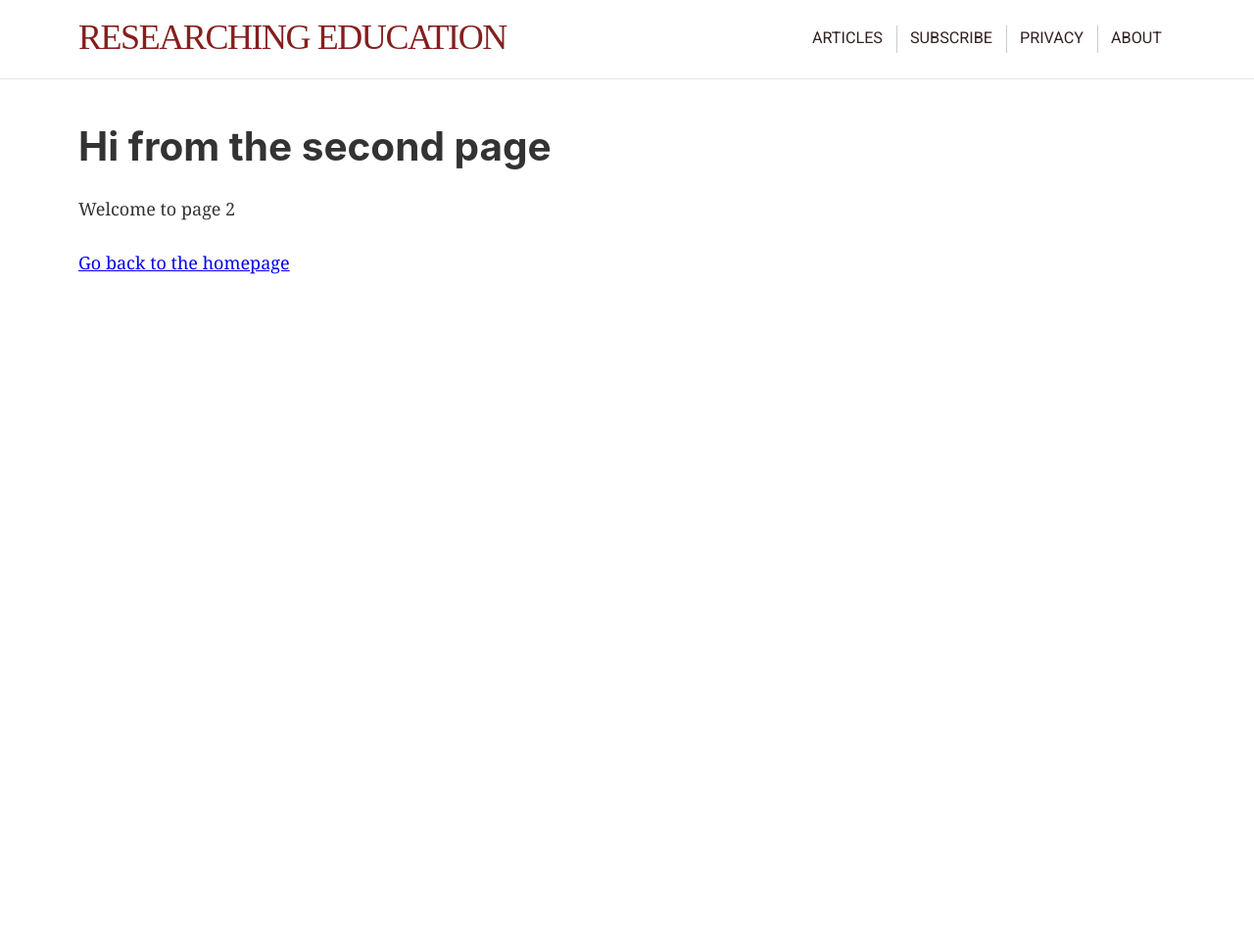
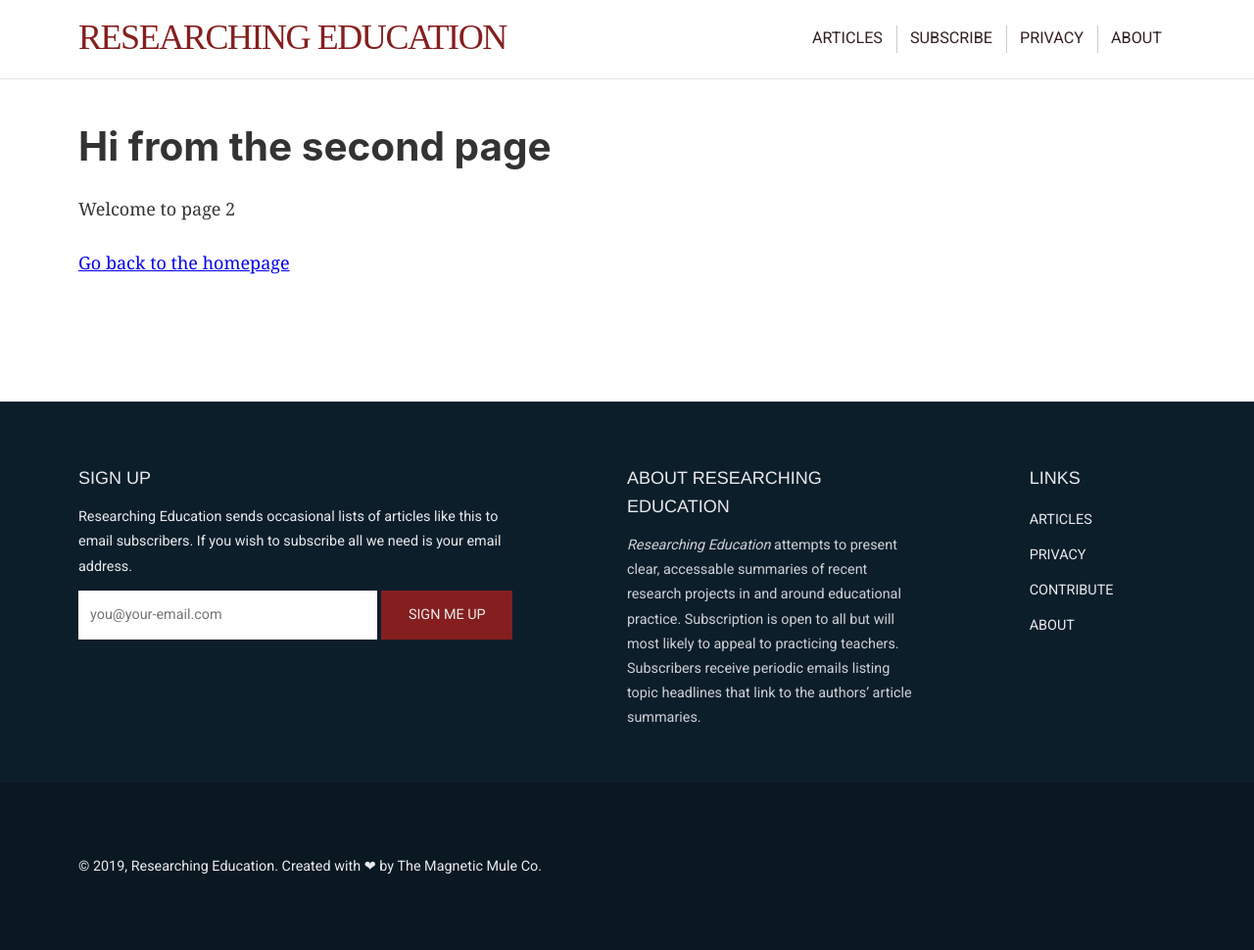
Before and after one commit to moon920830/researching-education-front, a Gatsby site: page /page-2 in a window 1280 px wide. Shown: the whole page at 98% size. Before the commit the page ends 800 px from the top, so only its background shows below. Built offline with nearby package versions, Linux system fonts and the light colour scheme; Gatsby itself is replaced by a stand-in of ours.

Commit message:
Modified footer including complete change of design.

```diff
--- a/gatsby-config.js
+++ b/gatsby-config.js
@@ -17,6 +17,12 @@ module.exports = {
         // we are using the Advanced Custom Fields plugin
         useACF: true,
         verboseOutput: true,
+        perPage: 100,
+        // Search and Replace Urls across WordPress content.
+        searchAndReplaceContentUrls: {
+          sourceUrl: 'https://lsri.info/researchingeducation',
+          replacementUrl: 'https://researchingeducation.com',
+        },
         // how many pagrs are retreived on each API request
         perPage: 50,
         // Number of requests sent at once
--- a/src/components/footer/footer.js
+++ b/src/components/footer/footer.js
@@ -6,35 +6,54 @@ import SignupForm from './signupForm';
 class Footer extends Component {
   render() {
     return (
-      <div class="footer">
-        <div class="container">
-          <div class="footer__main">
-            <div class="logo">
-              <div class="footer__header">About Researching Education</div>
-              <div className="footer__seperator" />
-              <div>
-                Lorem Ipsum is simply dummy text of the printing and typesetting
-                industry. Lorem Ipsum has been the industry's standard dummy
-                text ever since the 1500s, when an unknown printer took a galley
-                of type and scrambled.
+      <div className="footer">
+        <div className="footer__container">
+          <div className="footer__grid">
+            <div class="footer__section">
+              <div className="footer__header">Sign up</div>
+              <SignupForm />
+            </div>
+            <div className="footer__section">
+              <div className="footer__header">About Researching Education</div>
+              <div className="footer__paragraph">
+                <span class="fs-italic">Researching Education</span> attempts to
+                present clear, accessable summaries of recent research projects
+                in and around educational practice. Subscription is open to all
+                but will most likely to appeal to practicing teachers.
+                Subscribers receive periodic emails listing topic headlines that
+                link to the authors’ article summaries.
               </div>
             </div>
-            <div class="footer_site-links">
-              <div class="footer__header">Links</div>
-              <div className="footer__seperator" />
+            <div class="footer__section">
+              <div className="footer_site-links">
+                <div className="footer__header">Links</div>
+                <nav className="footer__nav">
+                  <ul class="footer__nav-list">
+                    <li>Articles</li>
+                    <li>Privacy</li>
+                    <li>Contribute</li>
+                    <li>About</li>
+                  </ul>
+                </nav>
+              </div>
             </div>
-            <SignupForm />
-
-            <div>Test</div>
           </div>
         </div>
-        <div class="footer__credits">
-          <div class="container">
-            <span class="footer__copyright">
-              © {new Date().getFullYear()}, Researching Education
+        <div className="footer__credits">
+          <div className="footer__container">
+            <span className="footer__copyright">
+              © {new Date().getFullYear()},{' '}
+              <span className="">Researching Education.</span>
               {` `}
             </span>
-            Created by <a href="magneticmule.com">The Magnetic Mule Co.</a>
+            Created with ❤ by{' '}
+            <a
+              href="https://magneticmule.com"
+              className="footer__credits-copyright--link"
+            >
+              The Magnetic Mule Co
+            </a>
+            .
           </div>
         </div>
       </div>
--- a/src/components/footer/signupForm.js
+++ b/src/components/footer/signupForm.js
@@ -5,12 +5,11 @@ class SignupForm extends Component {
     return (
       <div class="footer__signup-form">
         <div className="footer__signup-form--intro">
-          Lorem ipsum dolor sit amet, has ea assum aperiam, vis in habemus
-          sententiae, ei illum verterem sea. Alia detracto in vis. At qui case
-          eleifend, qui ex diceret civibus, et cum velit aliquam
-          mnesarchum.Lorem ipsum dolor sit amet.
+          Researching Education sends occasional lists of articles like this to
+          email subscribers. If you wish to subscribe all we need is your email
+          address.
         </div>
-        <div className="box-shadow-small">
+        <div className="footer__signup-form--controls">
           <input
             type="email"
             name="reader_email"
--- a/src/components/head.js
+++ b/src/components/head.js
@@ -4,11 +4,10 @@ import { Helmet } from 'react-helmet';
 class Head extends Component {
   render() {
     return (
-      <div>
-        <Helmet>
-          <title>Researching Education</title>
+      <Helmet>
+        <title>Researching Education</title>
 
-          {/* <link
+        {/* <link
             rel:"apple-touch-icon"
             sizes:"57x57"
             href:"/icons/apple-icon-57x57.png"
@@ -81,8 +80,7 @@ class Head extends Component {
           <meta name="msapplication-TileColor" content="#ffffff" />
           <meta name="msapplication-TileImage" content="/ms-icon-144x144.png" />
           <meta name="theme-color" content="#ffffff" /> */}
-        </Helmet>
-      </div>
+      </Helmet>
     );
   }
 }
--- a/src/components/layout.js
+++ b/src/components/layout.js
@@ -27,6 +27,7 @@ const Layout = ({ children }) => (
           siteSubtitle={data.site.siteMetadata.subTitle}
         />
         <div className="container">{children}</div>
+        <Footer />
       </div>
     )}
   />
--- a/src/components/layout.scss
+++ b/src/components/layout.scss
@@ -1,6 +1,7 @@
 @import url('https://fonts.googleapis.com/css?family=Playfair+Display|Roboto|');
 html {
-  font-family: Roboto, BlinkMacSystemFont, 'Segoe UI', Oxygen, Ubuntu, Cantarell, 'Open Sans', 'Helvetica Neue', -apple-system, sans-serif;
+  font-family: Roboto, BlinkMacSystemFont, 'Segoe UI', Oxygen, Ubuntu, Cantarell,
+    'Open Sans', 'Helvetica Neue', -apple-system, sans-serif;
   font-feature-settings: 'kern', 'liga', 'clig', 'calt';
   text-rendering: optimizeLegibility;
   -webkit-text-size-adjust: 100%;
@@ -176,6 +177,11 @@ button:-moz-focusring {
   outline: 1px dotted ButtonText;
 }
 
+form input[type='submit'] {
+  box-sizing: border-box;
+  -moz-box-sizing: border-box;
+}
+
 fieldset {
   margin: 0 2px;
   padding: 0.35em 0.625em 0.75em;
@@ -278,7 +284,8 @@ h1 {
   padding-bottom: 0;
   padding-left: 0;
   color: inherit;
-  font-family: -apple-system, BlinkMacSystemFont, Segoe UI, Roboto, Oxygen, Ubuntu, Cantarell, Fira Sans, Droid Sans, Helvetica Neue, sans-serif;
+  font-family: -apple-system, BlinkMacSystemFont, Segoe UI, Roboto, Oxygen,
+    Ubuntu, Cantarell, Fira Sans, Droid Sans, Helvetica Neue, sans-serif;
   font-size: 2.25rem;
   font-weight: bold;
   line-height: 1.1;
@@ -295,7 +302,8 @@ h2 {
   padding-bottom: 0;
   padding-left: 0;
   color: inherit;
-  font-family: -apple-system, BlinkMacSystemFont, Segoe UI, Roboto, Oxygen, Ubuntu, Cantarell, Fira Sans, Droid Sans, Helvetica Neue, sans-serif;
+  font-family: -apple-system, BlinkMacSystemFont, Segoe UI, Roboto, Oxygen,
+    Ubuntu, Cantarell, Fira Sans, Droid Sans, Helvetica Neue, sans-serif;
   font-size: 1.62671rem;
   font-weight: bold;
   line-height: 1.1;
@@ -312,7 +320,8 @@ h3 {
   padding-bottom: 0;
   padding-left: 0;
   color: inherit;
-  font-family: -apple-system, BlinkMacSystemFont, Segoe UI, Roboto, Oxygen, Ubuntu, Cantarell, Fira Sans, Droid Sans, Helvetica Neue, sans-serif;
+  font-family: -apple-system, BlinkMacSystemFont, Segoe UI, Roboto, Oxygen,
+    Ubuntu, Cantarell, Fira Sans, Droid Sans, Helvetica Neue, sans-serif;
   font-size: 1.38316rem;
   font-weight: bold;
   line-height: 1.1;
@@ -329,7 +338,8 @@ h4 {
   padding-bottom: 0;
   padding-left: 0;
   color: inherit;
-  font-family: -apple-system, BlinkMacSystemFont, Segoe UI, Roboto, Oxygen, Ubuntu, Cantarell, Fira Sans, Droid Sans, Helvetica Neue, sans-serif;
+  font-family: -apple-system, BlinkMacSystemFont, Segoe UI, Roboto, Oxygen,
+    Ubuntu, Cantarell, Fira Sans, Droid Sans, Helvetica Neue, sans-serif;
   font-size: 1rem;
   font-weight: bold;
   line-height: 1.1;
@@ -346,7 +356,8 @@ h5 {
   padding-bottom: 0;
   padding-left: 0;
   color: inherit;
-  font-family: -apple-system, BlinkMacSystemFont, Segoe UI, Roboto, Oxygen, Ubuntu, Cantarell, Fira Sans, Droid Sans, Helvetica Neue, sans-serif;
+  font-family: -apple-system, BlinkMacSystemFont, Segoe UI, Roboto, Oxygen,
+    Ubuntu, Cantarell, Fira Sans, Droid Sans, Helvetica Neue, sans-serif;
   font-size: 0.85028rem;
   font-weight: bold;
   line-height: 1.1;
@@ -363,7 +374,8 @@ h6 {
   padding-bottom: 0;
   padding-left: 0;
   color: inherit;
-  font-family: -apple-system, BlinkMacSystemFont, Segoe UI, Roboto, Oxygen, Ubuntu, Cantarell, Fira Sans, Droid Sans, Helvetica Neue, sans-serif;
+  font-family: -apple-system, BlinkMacSystemFont, Segoe UI, Roboto, Oxygen,
+    Ubuntu, Cantarell, Fira Sans, Droid Sans, Helvetica Neue, sans-serif;
   font-size: 0.78405rem;
   font-weight: bold;
   line-height: 1.1;
@@ -592,13 +604,13 @@ ul li {
   padding-left: 0;
 }
 
-li>ol {
+li > ol {
   margin-top: calc(1.45rem / 2);
   margin-bottom: calc(1.45rem / 2);
   margin-left: 1.45rem;
 }
 
-li>ul {
+li > ul {
   margin-top: calc(1.45rem / 2);
   margin-bottom: calc(1.45rem / 2);
   margin-left: 1.45rem;
@@ -616,7 +628,7 @@ p *:last-child {
   margin-bottom: 0;
 }
 
-li>p {
+li > p {
   margin-bottom: calc(1.45rem / 2);
 }
 
@@ -686,7 +698,8 @@ code {
   padding-bottom: 0.2em;
   border-radius: 3px;
   background-color: hsla(0, 0%, 0%, 0.04);
-  font-family: 'SFMono-Regular', Consolas, 'Roboto Mono', 'Droid Sans Mono', 'Liberation Mono', Menlo, Courier, monospace;
+  font-family: 'SFMono-Regular', Consolas, 'Roboto Mono', 'Droid Sans Mono',
+    'Liberation Mono', Menlo, Courier, monospace;
 }
 
 pre code {
@@ -823,13 +836,15 @@ pre tt:after {
   font-size: 0.8rem;
 }
 
-.post__sharing--button {}
+.post__sharing--button {
+}
 
 .post__sharing--button--icon {
   margin: 8px 0 8px 0;
 }
 
-.post__sharing--button--text {}
+.post__sharing--button--text {
+}
 
 .post__header {
   border: 0 0 1px 0 solid black;
@@ -879,9 +894,11 @@ pre tt:after {
   width: 30%;
 }
 
-.post__reference {}
+.post__reference {
+}
 
-.post__reference-citation {}
+.post__reference-citation {
+}
 
 .post__reference-link {
   text-decoration: none;
@@ -890,14 +907,15 @@ pre tt:after {
 .post__content {
   margin: 0 0 80px 0;
   color: #454545;
-  font-family: Roboto, BlinkMacSystemFont, 'Segoe UI', Oxygen, Ubuntu, Cantarell, 'Open Sans', 'Helvetica Neue';
+  font-family: Roboto, BlinkMacSystemFont, 'Segoe UI', Oxygen, Ubuntu, Cantarell,
+    'Open Sans', 'Helvetica Neue';
   font-size: 1rem;
   font-weight: normal;
   font-style: normal;
   line-height: 1.6rem;
 }
 
-.post__content>p:first-of-type {
+.post__content > p:first-of-type {
   color: #454545;
   font-family: Playfair Display;
   font-size: 1.6rem;
@@ -906,7 +924,7 @@ pre tt:after {
   line-height: 2rem;
 }
 
-.post__content>p:nth-of-type(2)::first-line {
+.post__content > p:nth-of-type(2)::first-line {
   font-weight: 900;
 }
 
@@ -914,7 +932,7 @@ pre tt:after {
   grid-area: feature-image;
 }
 
-.post__content>h2 {
+.post__content > h2 {
   margin: 0 0 0.5rem 0;
   font-size: 1.1rem;
 }
@@ -932,7 +950,8 @@ pre tt:after {
 }
 
 .footer {
-  font-family: Roboto, BlinkMacSystemFont, 'Segoe UI', Oxygen, Ubuntu, Cantarell, 'Open Sans', 'Helvetica Neue', -apple-system, sans-serif;
+  font-family: Roboto, BlinkMacSystemFont, 'Segoe UI', Oxygen, Ubuntu, Cantarell,
+    'Open Sans', 'Helvetica Neue', -apple-system, sans-serif;
   padding: 0;
   margin: 0;
   position: relative;
@@ -942,7 +961,8 @@ pre tt:after {
   font-size: 0.8rem;
 }
 
-.footer__section {}
+.footer__section {
+}
 
 .footer__header {
   flex-direction: column;
@@ -954,7 +974,8 @@ pre tt:after {
   border-top: 1px solid white;
 }
 
-.footer-container {}
+.footer-container {
+}
 
 .footer__main {
   margin: 0 auto;
@@ -998,15 +1019,7 @@ pre tt:after {
   font-family: Roboto, sans-serif;
 }
 
-.footer__credits-copyright {}
-
-.has-drop-cap::first-letter {
-  font-weight: 900;
-  padding: 0 10px 0 0;
-  font-size: 5em;
-  float: left;
-  text-align: center;
-  margin-top: 0.15em;
+.footer__credits-copyright {
 }
 
 /* wordpress classes */
@@ -1031,15 +1044,6 @@ pre tt:after {
   border-bottom: 1px solid darkgray;
   margin: 4px 0 8px 0;
   width: 100%;
-}
-
-.has-drop-cap::first-letter {
-  font-weight: 900;
-  padding: 0 24px 0 0;
-  font-size: 128px;
-  float: left;
-  text-align: center;
-  margin-top: 0.09em;
 }
 
 .site-mast {
@@ -1069,11 +1073,11 @@ pre tt:after {
   font-family: oswald, Helvetica, sans-serif;
 }
 
-figure.wp-block-image>img {
+figure.wp-block-image > img {
   margin: 0;
 }
 
-figure.wp-block-image>figcaption {
+figure.wp-block-image > figcaption {
   padding: 0;
   margin: 0;
   font-size: 0.8rem;
@@ -1081,7 +1085,7 @@ figure.wp-block-image>figcaption {
   text-align: left;
 }
 
-figure.wp-block-image>figcaption:before {
+figure.wp-block-image > figcaption:before {
   font-weight: 200;
   content: 'Credit: ';
 }
--- a/src/components/sass/base/_colors.scss
+++ b/src/components/sass/base/_colors.scss
@@ -1 +1,11 @@
 $footer-btn-active: #ff0303;
+
+/* HSL */
+$color-blue-dark: hsla(206, 55%, 11%, 1);
+$color-gray-lighter: hsla(220, 7%, 92%, 1);
+$color-gray-light: hsla(220, 7%, 82%, 1);
+$color-gray-dark: hsla(197, 7%, 21%, 1);
+
+$color-red-light: hsla(0, 63%, 52%, 1);
+$color-red-medium: hsla(0, 63%, 32%, 1);
+$color-red-dark: hsla(0, 63%, 12%, 1);
--- a/src/components/sass/base/_mixins.scss
+++ b/src/components/sass/base/_mixins.scss
@@ -1,15 +1,26 @@
 @mixin for-phone {
-  @media (max-width: 599px) { @content; }
+  @media (max-width: 719px) {
+    @content;
+  }
 }
+
+/*
 @mixin for-tablet-portrait-up {
   @media (min-width: 600px) { @content; }
 }
-@mixin for-tablet-up{
-  @media (min-width: 980px) and (max-width: 1119px) { @content; }
+*/
+@mixin for-tablet-up {
+  @media (min-width: 720px) and (max-width: 1119px) {
+    @content;
+  }
 }
 @mixin for-desktop-up {
-  @media (min-width: 1120px) { @content; }
+  @media (min-width: 1120px) {
+    @content;
+  }
 }
 @mixin for-big-desktop-up {
-  @media (min-width: 1800px) { @content; }
+  @media (min-width: 1800px) {
+    @content;
+  }
 }
--- a/src/components/sass/components/_post.scss
+++ b/src/components/sass/components/_post.scss
@@ -11,14 +11,13 @@
   @include for-tablet-up {
     grid-template-columns: 32px minmax(480px, 4fr);
     grid-gap: 24px 64px;
-      grid-template-areas: 'header header' 'author author' 'sharing body' 'license license';
+    grid-template-areas: 'header header' 'sharing author' 'sharing body' 'license license';
   }
 
   @include for-phone {
-      grid-template-columns: auto;
+    grid-template-columns: 1fr;
     grid-template-areas: 'header' 'author' 'body' 'sharing' 'license';
   }
-
 }
 
 .post__sharing {
@@ -33,13 +32,15 @@
   font-size: 0.8rem;
 }
 
-.post__sharing--button {}
+.post__sharing--button {
+}
 
 .post__sharing--button--icon {
   margin: 8px 0 8px 0;
 }
 
-.post__sharing--button--text {}
+.post__sharing--button--text {
+}
 
 .post__header {
   border: 0 0 1px 0 solid black;
@@ -89,9 +90,11 @@
   width: 30%;
 }
 
-.post__reference {}
+.post__reference {
+}
 
-.post__reference-citation {}
+.post__reference-citation {
+}
 
 .post__reference-link {
   text-decoration: none;
@@ -107,7 +110,7 @@
   line-height: 1.6rem;
 }
 
-.post__content>p:first-of-type {
+.post__content > p:first-of-type {
   color: #454545;
   font-family: Playfair Display;
   font-size: 1.6rem;
@@ -116,7 +119,7 @@
   line-height: 2rem;
 }
 
-.post__content>p:nth-of-type(2)::first-line {
+.post__content > p:nth-of-type(2)::first-line {
   font-weight: 900;
   line-height: 1.6rem;
 }
@@ -125,7 +128,9 @@
   grid-area: feature-image;
 }
 
-.post__content>h2 {
+.post__content > h2 {
+  font-family: $article-header2;
+  font-weight: 200;
   margin: 0 0 0.5rem 0;
   font-size: 1.1rem;
 }
@@ -141,3 +146,9 @@
 .post__comments {
   min-height: 500px;
 }
+
+.post__content a {
+  color: $color-red-medium;
+  text-decoration: underline;
+  font-style: italic;
+}
--- a/src/components/sass/components/_typography.scss
+++ b/src/components/sass/components/_typography.scss
@@ -1,3 +1,23 @@
-$body-font: Roboto, BlinkMacSystemFont, "Segoe UI", Oxygen, Ubuntu, Cantarell, "Open Sans", "Helvetica Neue";
+$body-font: 'Open Sans', BlinkMacSystemFont, 'Segoe UI', Oxygen, Ubuntu,
+  Cantarell, Roboto 'Helvetica Neue';
 $header-title: oswald, Helvetica, sans-serif;
-$navigation-menu-links: Roboto, BlinkMacSystemFont, "Segoe UI", Oxygen, Ubuntu, Cantarell;
+$article-header2: 'Open Sans', BlinkMacSystemFont, 'Segoe UI', Oxygen, Ubuntu,
+  Cantarell, Roboto 'Helvetica Neue';
+$navigation-menu-links: Roboto, BlinkMacSystemFont, 'Segoe UI', Oxygen, Ubuntu,
+  Cantarell;
+
+.fs-italic {
+  font-style: italic;
+}
+
+.fw-800 {
+  font-weight: 800;
+}
+
+.fw-600 {
+  font-weight: 600;
+}
+
+.fw-400 {
+  font-weight: 400;
+}
--- a/src/components/sass/layout/_footer.scss
+++ b/src/components/sass/layout/_footer.scss
@@ -1,63 +1,86 @@
 .footer {
-  font-family: Roboto, BlinkMacSystemFont, 'Segoe UI', Oxygen, Ubuntu, Cantarell, 'Open Sans', 'Helvetica Neue', -apple-system, sans-serif;
-  padding: 0;
-  margin: 0;
+  font-family: Roboto, BlinkMacSystemFont, 'Segoe UI', Oxygen, Ubuntu, Cantarell,
+    'Open Sans', 'Helvetica Neue', -apple-system, sans-serif;
   position: relative;
-  min-height: 400px;
-  color: lightgray;
-  background: rgb(134, 30, 30);
+  bottom: 0;
+  min-height: 560px;
+  color: $color-gray-lighter;
+  background: $color-blue-dark;
   font-size: 0.8rem;
+  overflow: hidden;
 }
 
-.footer__section {}
+.footer__section {
+}
+
+.footer__paragraph {
+  padding: 12px 0;
+  line-height: 1.4rem;
+  color: $color-gray-light;
+}
 
 .footer__header {
+  font-family: $header-title;
+  font-size: 1rem;
   flex-direction: column;
   text-transform: uppercase;
-  font-weight: 800;
+  font-weight: 200;
+  color: $color-gray-lighter;
 }
 
 .footer__seperator {
   border-top: 1px solid white;
 }
 
-.footer-container {}
+.footer__container {
+  margin: 64px auto;
+  max-width: 1280px;
+  padding: 0 80px;
+}
 
-.footer__main {
+.footer__grid {
   margin: 0 auto;
-  min-height: 300px;
   display: grid;
   grid-gap: 20px;
-  padding-top: 40px;
-  grid-template-rows: 1fr 1fr;
-  grid-template-columns: 1fr 1fr;
+  grid-template-columns: 3fr 2fr 1fr;
+  grid-column-gap: 10%;
 }
 
 .footer__signup-form {
   width: 100%;
 }
 
+.footer__signup-form--intro {
+  line-height: 1.4rem;
+  padding: 12px 0;
+}
+
+footer__signup-form--controls {
+  width: 100%;
+}
+
 .footer__signup-form--submit-btn {
   outline: none;
   text-transform: uppercase;
-  color: beige;
-  height: 40px;
+  color: $color-gray-lighter;
+  height: 50px;
   width: 30%;
-  background: $footer-btn-active;
+  background: $color-red-medium;
   border: none;
+  margin-left: 1%;
 }
 
 .footer__signup-form--email-input {
   outline: none;
-  padding: 10px 12px 10px 12px;
-  width: 70%;
-  height: 40px;
+  padding: 10px 12px;
+  width: 68%;
+  height: 50px;
   border: none;
-  height: 40px;
 }
 
 .footer__credits {
   position: absolute;
+  margin: 0;
   bottom: 0;
   width: 100%;
   padding: 10px 0 10px 0;
@@ -65,4 +88,30 @@
   font-family: Roboto, sans-serif;
 }
 
-.footer__credits-copyright {}
+.footer__credits-copyright {
+}
+
+.footer__credits-copyright--icon {
+  color: $color-red-light;
+}
+
+.footer__credits-copyright--link {
+  color: $color-gray-lighter;
+  text-decoration: none;
+}
+
+.footer__credits-copyright--link:hover {
+  color: $color-gray-lighter;
+  text-decoration: underline;
+}
+
+.footer__nav-list {
+  list-style: none;
+  margin: 0;
+  padding-top: 16px;
+}
+
+.footer__nav-list > li {
+  text-transform: uppercase;
+  margin-right: 8px;
+}
--- a/src/components/sass/main.scss
+++ b/src/components/sass/main.scss
@@ -1,70 +1,27 @@
-@import url("https://fonts.googleapis.com/css?family=Playfair+Display|Roboto|");
-@import "base/resets";
-@import "base/common";
-@import "base/colors";
-@import "base/elements";
-@import "base/mixins";
-@import "components/blocks";
-@import "components/buttons";
-@import "components/forms";
-@import "components/icons";
-@import "components/typography";
-@import "components/post";
-@import "layout/aside";
-@import "layout/footer";
-@import "layout/header";
-@import "layout/main";
+@import url('https://fonts.googleapis.com/css?family=Playfair+Display|Roboto|');
+@import 'base/resets';
+@import 'base/common';
+@import 'base/colors';
+@import 'base/elements';
+@import 'base/mixins';
+@import 'components/blocks';
+@import 'components/buttons';
+@import 'components/comments';
+@import 'components/forms';
+@import 'components/icons';
+@import 'components/typography';
+@import 'components/post';
+@import 'layout/aside';
+@import 'layout/footer';
+@import 'layout/header';
+@import 'layout/main';
+
 html {
   font-family: $body-font;
-  font-feature-settings: "kern", "liga", "clig", "calt";
+  font-feature-settings: 'kern', 'liga', 'clig', 'calt';
   text-rendering: optimizeLegibility;
   font-size: 18px;
   line-height: 1.6;
-}
-
-/* menus */
-
-.menu {
-  align-content: flex-end;
-}
-
-.menu__list {
-  vertical-align: middle;
-  padding: 0;
-  margin: 0;
-  height: 28px;
-  text-align: center;
-}
-
-.menu__list--item {
-  display: inline-block;
-  padding: 0;
-  margin: 0;
-}
-
-.menu__list--item-seperator {
-  background-color: #ccc;
-  display: block;
-  position: absolute;
-  height: 28px;
-  width: 1px;
-  top: 50%;
-  margin-top: -14px;
-}
-
-.menu__list--item-link {
-  color: #332222;
-  text-decoration: none;
-  text-transform: uppercase;
-  font-family: $navigation-menu-links;
-  font-size: 0.9rem;
-  position: relative;
-  margin: 0 6px 0 6px;
-  padding: 10px 8px 10px 8px;
-}
-
-.menu__list--item-link:hover {
-  color: red;
 }
 
 .issue {
@@ -121,15 +78,6 @@ html {
   width: 100%;
 }
 
-.has-drop-cap::first-letter {
-  font-weight: 900;
-  padding: 0 24px 0 0;
-  font-size: 128px;
-  float: left;
-  text-align: center;
-  margin-top: 0.09em;
-}
-
 .site-mast {
   background: white;
   height: 81px;
@@ -155,5 +103,5 @@ figure.wp-block-image > figcaption {
 
 figure.wp-block-image > figcaption:before {
   font-weight: 200;
-  content: "Credit: ";
+  content: 'Credit: ';
 }
--- a/src/templates/post.js
+++ b/src/templates/post.js
@@ -50,7 +50,6 @@ class PostTemplate extends Component {
           <Share />
 
           <div class="post__author">
-
             <span class="post__content--italic">by</span>&nbsp;
             <span
               class="post__author-name"
@@ -67,6 +66,11 @@ class PostTemplate extends Component {
           />
         </div>
         <div class="post__comments">
+          <p>
+            If you have a comment on this article, please subscribe to{' '}
+            <strong>Disqus</strong> where your comments can be relayed here. The
+            Editors reserve the right to moderate submitted comments.
+          </p>
           <Disqus.DiscussionEmbed
             shortname={disqusShortname}
             config={disqusConfig}
```
Also changed, not shown: package.json (+13 -16 lines), src/components/sass/components/_blocks.scss (+11 -0 lines), src/components/sass/layout/_header.scss (+46 -0 lines), src/pages/404.js (+10 -7 lines), src/components/sass/components/_comments.scss (added), 1 other file. Lines whose indentation alone changed are shown as unchanged.
